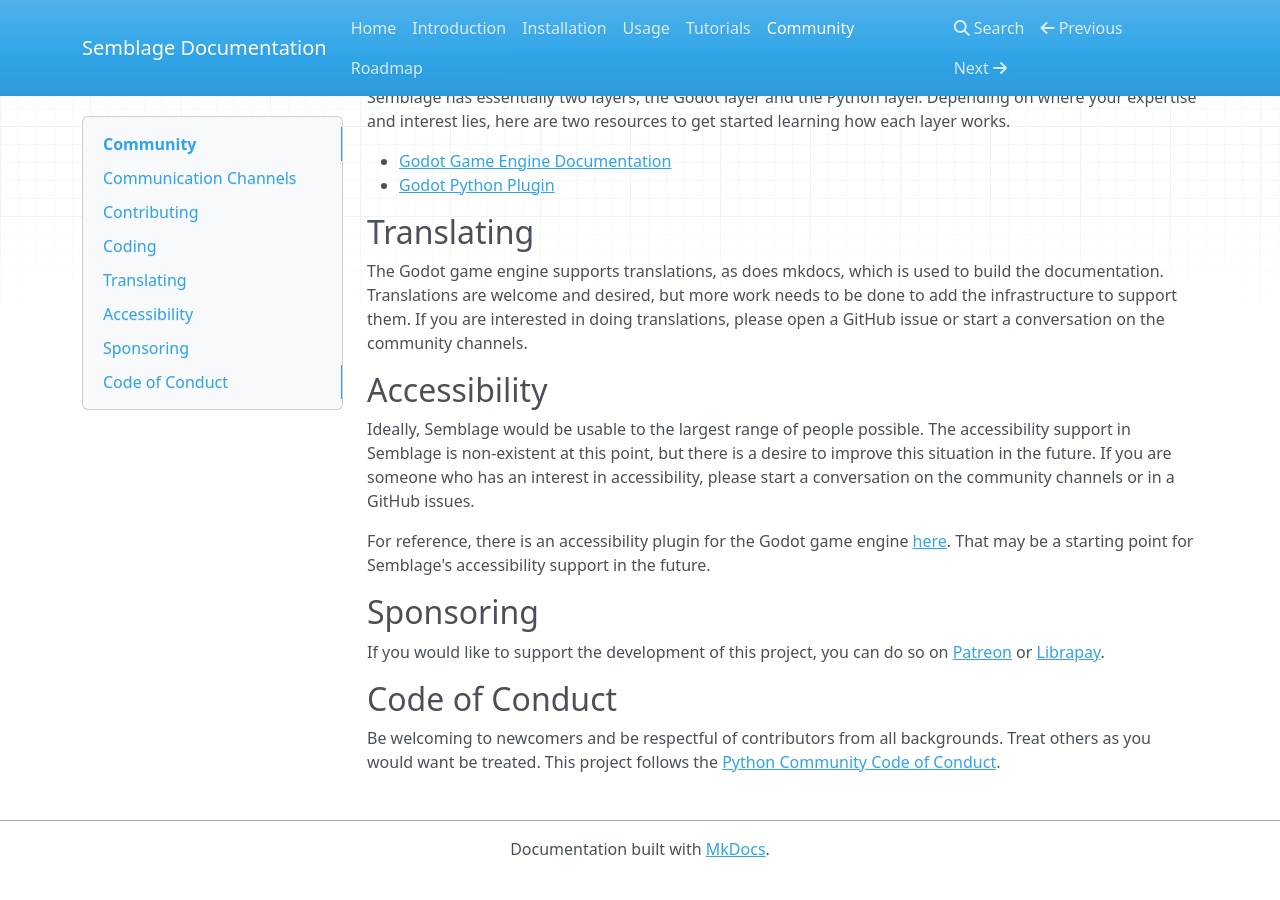
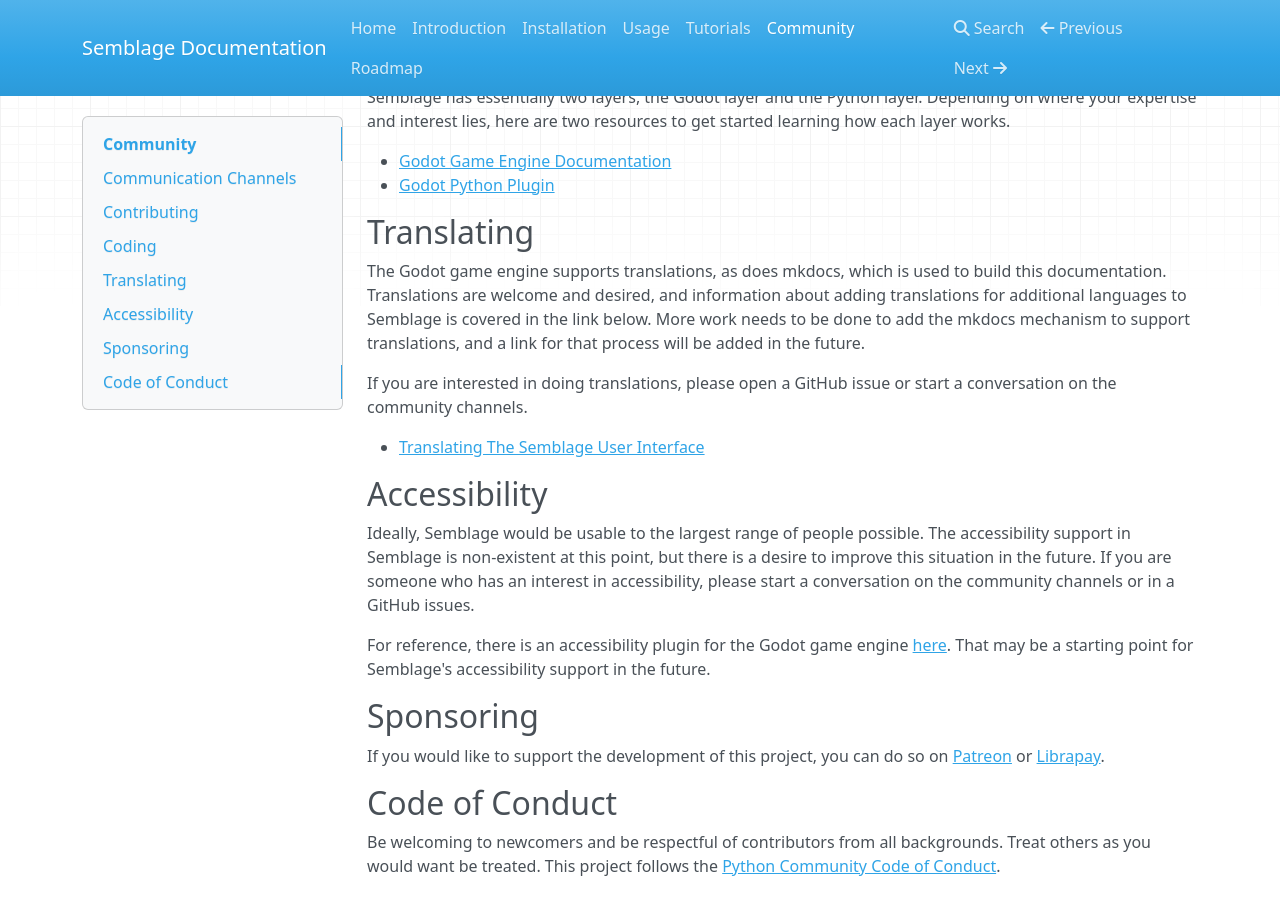
Before and after one commit to 7BIndustries/semblage-docs, an MkDocs documentation site: the page built from docs/community.md, in a window 1280 px wide and 900 px high, scrolled down 445 px. Built offline with MkDocs 1.6.1, drawn with Linux system fonts in a browser that asks for light colours; nearby versions of some CDN libraries; before the commit the page ends 1322 px from its top, so only the background shows below that.

Commit message:
Added UI translation documentation

```diff
--- a/docs/community.md
+++ b/docs/community.md
@@ -19,7 +19,11 @@
 
 ## Translating
 
-The Godot game engine supports translations, as does mkdocs, which is used to build the documentation. Translations are welcome and desired, but more work needs to be done to add the infrastructure to support them. If you are interested in doing translations, please open a GitHub issue or start a conversation on the community channels.
+The Godot game engine supports translations, as does mkdocs, which is used to build this documentation. Translations are welcome and desired, and information about adding translations for additional languages to Semblage is covered in the link below. More work needs to be done to add the mkdocs mechanism to support translations, and a link for that process will be added in the future.
+
+If you are interested in doing translations, please open a GitHub issue or start a conversation on the community channels.
+
+* [Translating The Semblage User Interface](ui_translation.md)
 
 ## Accessibility
 
```
Also changed, not shown: docs/ui_translation.md (added, +40 -0 lines), docs/_static/roadmap.svg.
